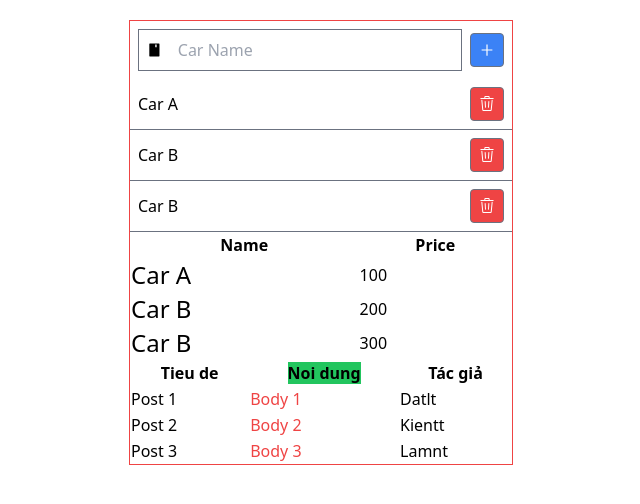
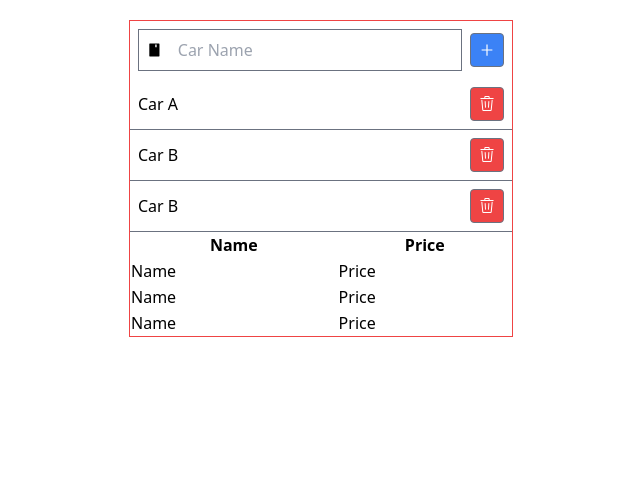
Before and after one commit to datlt2306/FPL-WEB209, a React (Vite) app: page / in a window 1280 px wide. Shown: the top 504 px of the page, without its empty margins (319-959 px from the left). Built offline with nearby package versions, Linux system fonts and the light colour scheme.

Commit message:
Buổi 4: Refactor Table component

```diff
--- a/src/App.tsx
+++ b/src/App.tsx
@@ -3,8 +3,6 @@ import "./App.css";
 import { Form, List } from "./components";
 import { ICar } from "./interfaces/car";
 import Table from "./components/Table";
-
-function App() {
 const carsData = [
     { id: 1, name: "Car A", price: 100 },
     { id: 2, name: "Car B", price: 200 },
@@ -14,15 +12,14 @@ function App() {
     {
         label: "Name",
         key: "name",
-            render: (car: any) => <div className="text-2xl">{car.name}</div>,
     },
     {
         label: "Price",
         key: "price",
-            render: (car: any) => car.price,
     },
 ];
 
+function App() {
     const [cars, setCars] = useState<ICar[]>(carsData);
     const [isLoading, setIsLoading] = useState<boolean>(false);
     const [error, setError] = useState<string>("");
@@ -33,39 +30,12 @@ function App() {
     const removeCar = (id: number) => {
         setCars(cars.filter((car) => car.id !== id));
     };
-
-    const dataPost = [
-        { id: 1, title: "Post 1", body: "Body 1", author: "Datlt" },
-        { id: 2, title: "Post 2", body: "Body 2", author: "Kientt" },
-        { id: 3, title: "Post 3", body: "Body 3", author: "Lamnt" },
-    ];
-
-    const configPost = [
-        {
-            label: "Tieu de",
-            key: "title",
-            render: (post: any) => post.title,
-        },
-        {
-            label: "Noi dung",
-            key: "body",
-            render: (post: any) => <span className="text-red-500">{post.body}</span>,
-            header: (post: any) => <span className="bg-green-500">{post.label}</span>,
-        },
-        {
-            label: "Tác giả",
-            key: "author",
-            render: (post: any) => post.author,
-        },
-    ];
-
     return (
         <>
             <div className="w-96 border border-red-500 mx-auto my-5">
                 <Form onAdd={addCar} />
                 <List cars={cars} onRemove={removeCar} />
                 <Table dataSource={carsData} config={config} />
-                <Table dataSource={dataPost} config={configPost} />
             </div>
         </>
     );
--- a/src/components/Table/index.tsx
+++ b/src/components/Table/index.tsx
@@ -4,14 +4,11 @@ import { ICar } from "@/interfaces/car";
 
 const Table = ({ dataSource, config }: any) => {
     const renderHeaders = config.map((column: any) => {
-        if (column.header) {
-            return <th>{column.header(column)}</th>;
-        }
-        return <th>{column.label}</th>;
+        return <th>{column.header ? column.header(column) : column.label}</th>;
     });
     const renderRows = dataSource.map((car: ICar) => {
         const renderColumns = config.map((column: any) => {
-            return <td>{column.render(car)}</td>;
+            return <td>{column.render ? column.render(car) : column.label}</td>;
         });
         return <tr>{renderColumns}</tr>;
     });
```
Lines whose indentation alone changed are shown as unchanged.
